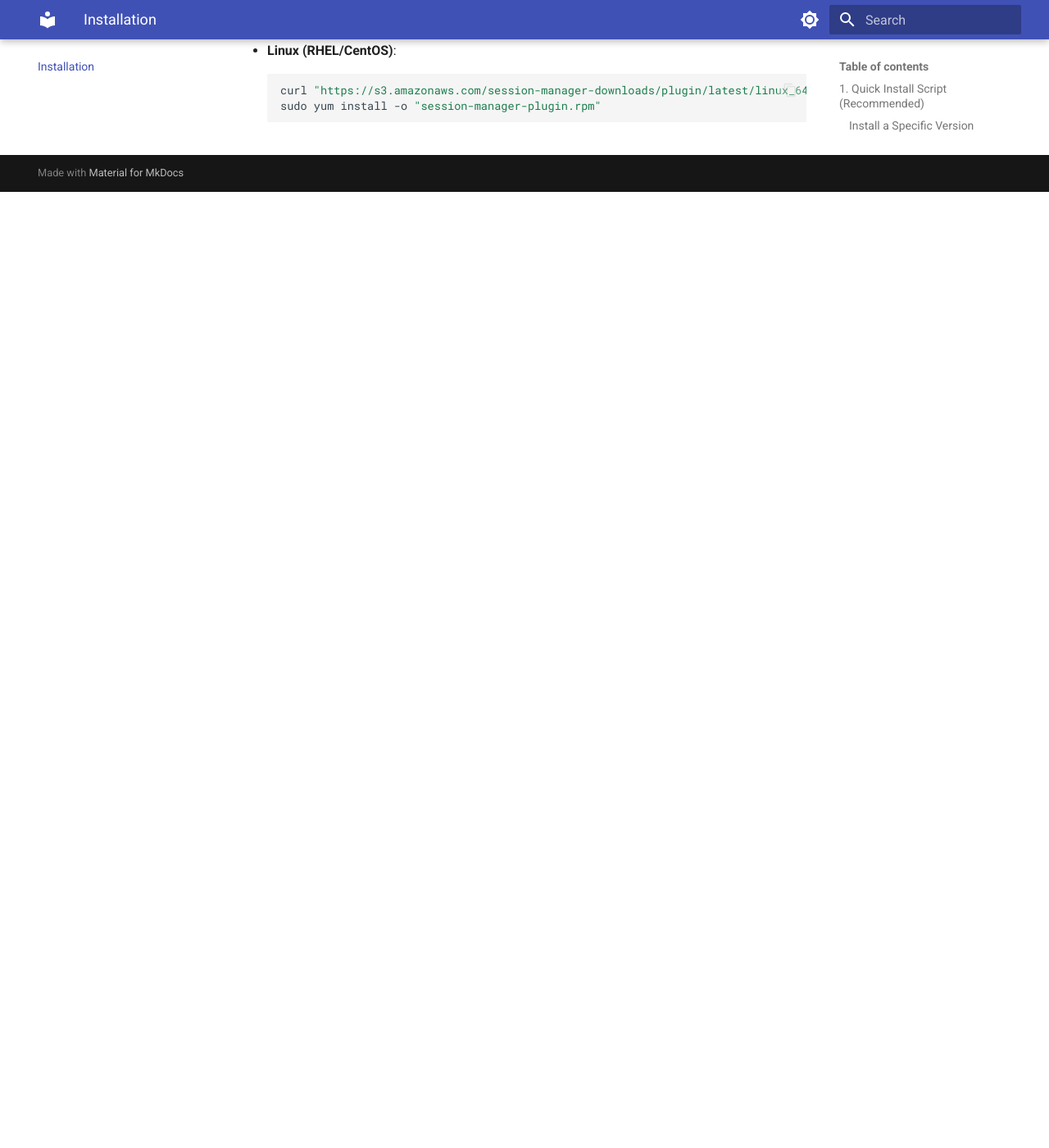
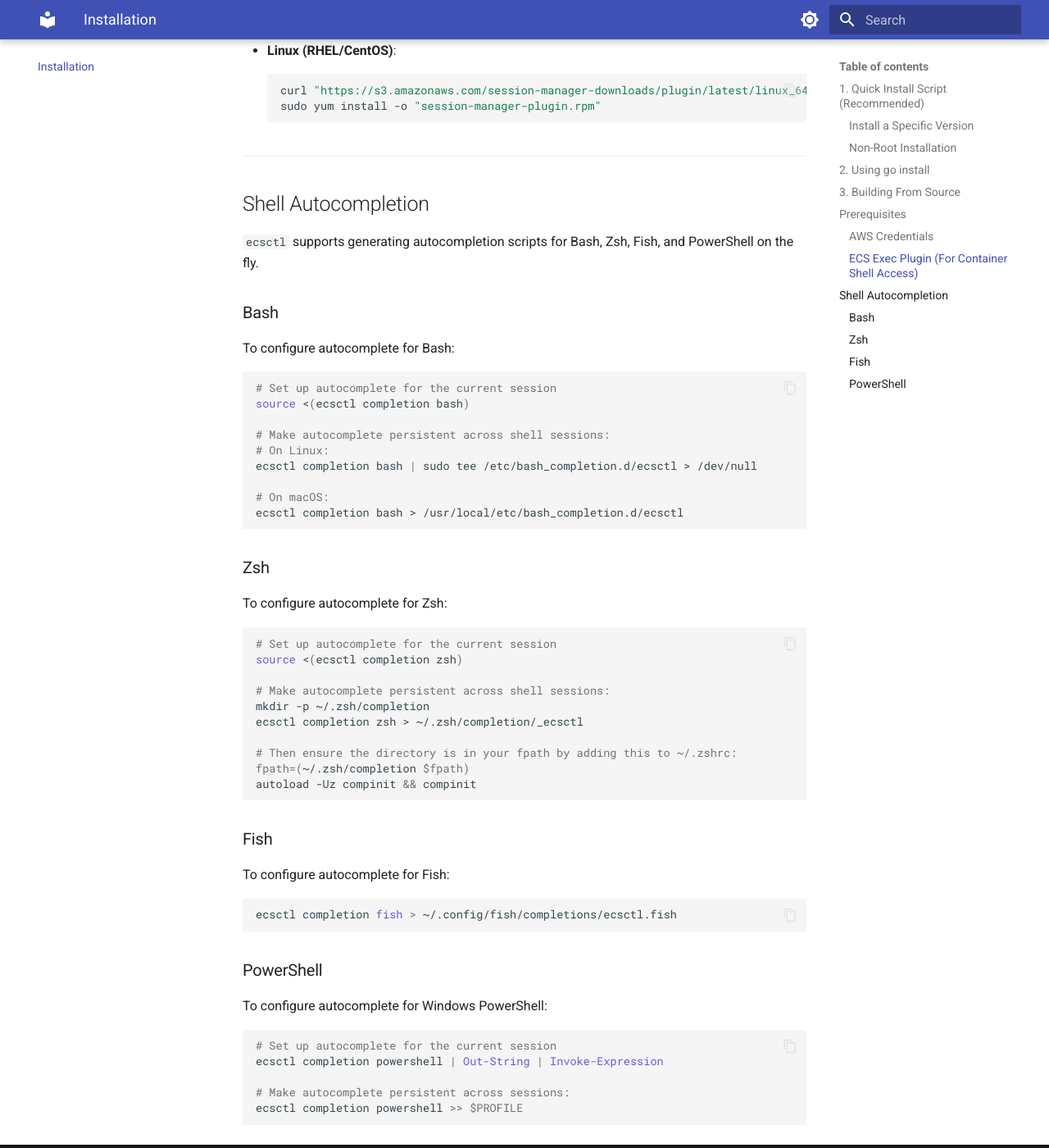
Before and after one commit to Roslaan001/ecsctl, an MkDocs documentation site: the page built from docs/installation.md, in a window 1280 px wide and 1400 px high, scrolled down 2240 px. Shown: the whole window at 82% size. Built offline with MkDocs 1.6.1 and Material for MkDocs 9.7.7, drawn with Linux system fonts in a browser that asks for light colours; before the commit the page ends 2474 px from its top, so only the background shows below that.

Commit message:
docs: add shell autocompletion guides for bash, zsh, fish, and powershell

````diff
--- a/docs/installation.md
+++ b/docs/installation.md
@@ -108,3 +108,62 @@ To use `ecsctl exec` (which allows you to run interactive shells inside ECS Farg
   curl "https://s3.amazonaws.com/session-manager-downloads/plugin/latest/linux_64bit/session-manager-plugin.rpm" -o "session-manager-plugin.rpm"
   sudo yum install -o "session-manager-plugin.rpm"
   ```
+
+---
+
+## Shell Autocompletion
+
+`ecsctl` supports generating autocompletion scripts for Bash, Zsh, Fish, and PowerShell on the fly.
+
+### Bash
+
+To configure autocomplete for Bash:
+
+```bash
+# Set up autocomplete for the current session
+source <(ecsctl completion bash)
+
+# Make autocomplete persistent across shell sessions:
+# On Linux:
+ecsctl completion bash | sudo tee /etc/bash_completion.d/ecsctl > /dev/null
+
+# On macOS:
+ecsctl completion bash > /usr/local/etc/bash_completion.d/ecsctl
+```
+
+### Zsh
+
+To configure autocomplete for Zsh:
+
+```zsh
+# Set up autocomplete for the current session
+source <(ecsctl completion zsh)
+
+# Make autocomplete persistent across shell sessions:
+mkdir -p ~/.zsh/completion
+ecsctl completion zsh > ~/.zsh/completion/_ecsctl
+
+# Then ensure the directory is in your fpath by adding this to ~/.zshrc:
+fpath=(~/.zsh/completion $fpath)
+autoload -Uz compinit && compinit
+```
+
+### Fish
+
+To configure autocomplete for Fish:
+
+```fish
+ecsctl completion fish > ~/.config/fish/completions/ecsctl.fish
+```
+
+### PowerShell
+
+To configure autocomplete for Windows PowerShell:
+
+```powershell
+# Set up autocomplete for the current session
+ecsctl completion powershell | Out-String | Invoke-Expression
+
+# Make autocomplete persistent across sessions:
+ecsctl completion powershell >> $PROFILE
+```
````
